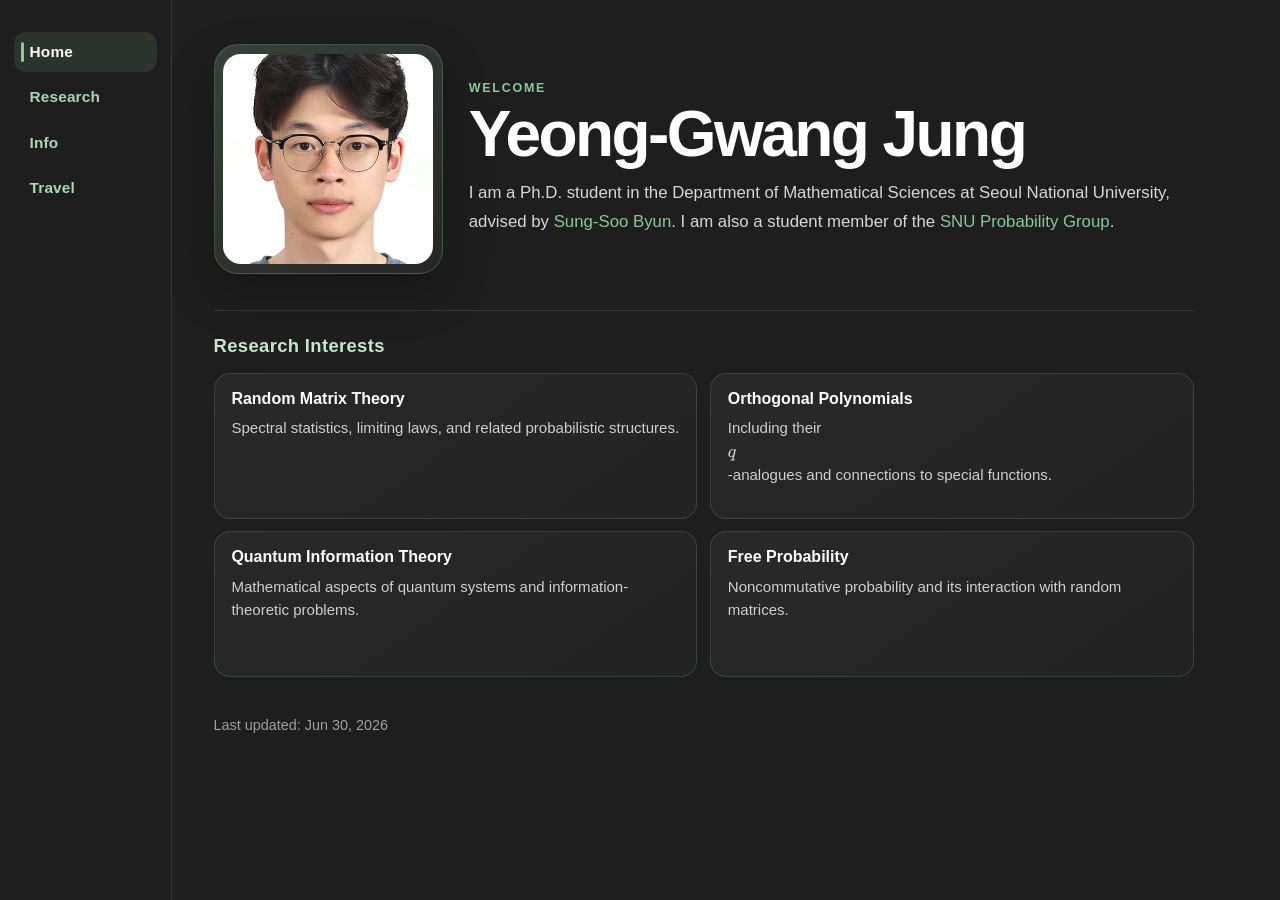
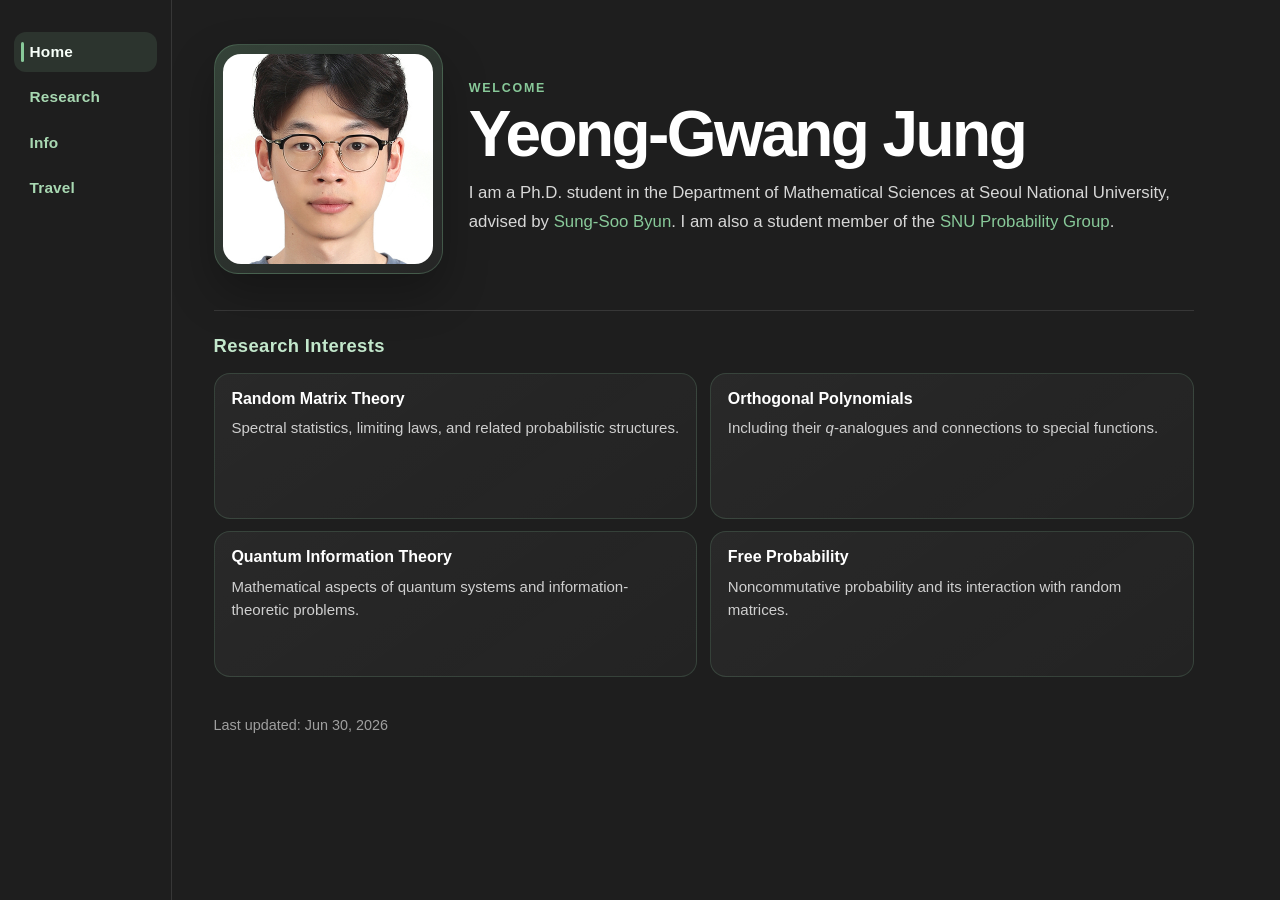
Before and after one commit to y-gJung/y-gJung.github.io, a Jekyll site: the page built from index.md, in a window 1280 px wide. Built offline with Jekyll 4.4.1, drawn with Linux system fonts in a browser that asks for light colours.

Commit message:
Update index.md

```diff
--- a/index.md
+++ b/index.md
@@ -29,7 +29,7 @@ title: Home
       </div>
       <div class="interest-card">
         <strong>Orthogonal Polynomials</strong>
-        <span>Including their <span class="math-inline">$q$</span>&#8209;analogues and connections to special functions.</span>
+        <span>Including their <em>q</em>&#8209;analogues and connections to special functions.</span>
       </div>
       <div class="interest-card">
         <strong>Quantum Information Theory</strong>
```
